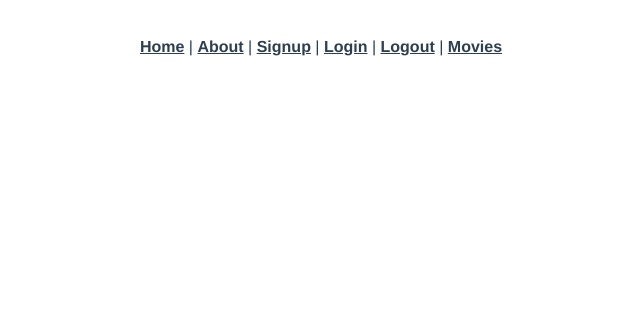
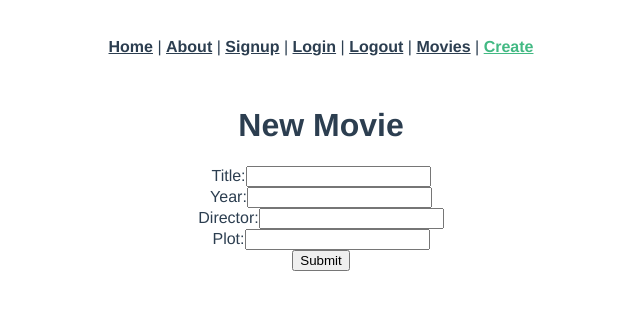
Before and after one commit to maratoshmiansky/movie-vue-app, a Vue app: page /movies/new in a window 1280 px wide. Shown: the top 310 px of the page, without its empty margins (319-959 px from the left). Built offline with nearby package versions, Linux system fonts and the light colour scheme.

Commit message:
add movies new (create) index action, route and link

```diff
--- a/src/App.vue
+++ b/src/App.vue
@@ -12,6 +12,8 @@
       <router-link to="/logout">Logout</router-link>
       |
       <router-link to="/movies">Movies</router-link>
+      |
+      <router-link to="/movies/new">Create</router-link>
     </div>
     <router-view />
   </div>
--- a/src/router/index.js
+++ b/src/router/index.js
@@ -5,6 +5,7 @@ import Signup from "../views/Signup.vue";
 import Login from "../views/Login.vue";
 import Logout from "../views/Logout.vue";
 import MoviesIndex from "../views/MoviesIndex.vue";
+import MoviesNew from "../views/MoviesNew.vue";
 
 Vue.use(VueRouter);
 
@@ -26,6 +27,7 @@ const routes = [
   { path: "/login", name: "login", component: Login },
   { path: "/logout", name: "logout", component: Logout },
   { path: "/movies", name: "movies-index", component: MoviesIndex },
+  { path: "/movies/new", name: "movies-new", component: MoviesNew },
 ];
 
 const router = new VueRouter({
--- /dev/null
+++ b/src/views/MoviesNew.vue
@@ -0,0 +1,48 @@
+<template>
+  <div class="movies-new">
+    <form v-on:submit.prevent="createMovie()">
+      <h1>New Movie</h1>
+      <ul>
+        <li v-for="error in errors" v-bind:key="error">{{ error }}</li>
+      </ul>
+      <div>
+        <label>Title:</label>
+        <input type="text" v-model="newMovieParams.title" />
+      </div>
+      <div>
+        <label>Year:</label>
+        <input type="text" v-model="newMovieParams.year" />
+      </div>
+      <div>
+        <label>Director:</label>
+        <input type="text" v-model="newMovieParams.director" />
+      </div>
+      <div>
+        <label>Plot:</label>
+        <input type="text" v-model="newMovieParams.plot" />
+      </div>
+      <input type="submit" value="Submit" />
+    </form>
+  </div>
+</template>
+
+<script>
+import axios from "axios";
+export default {
+  data: function () {
+    return {
+      errors: [],
+      newMovieParams: {},
+    };
+  },
+  methods: {
+    createMovie: function () {
+      console.log("Creating that movie!");
+      axios.post("/movies", this.newMovieParams).then((response) => {
+        this.$router.push("/movies");
+        console.log(response.data);
+      });
+    },
+  },
+};
+</script>
```
